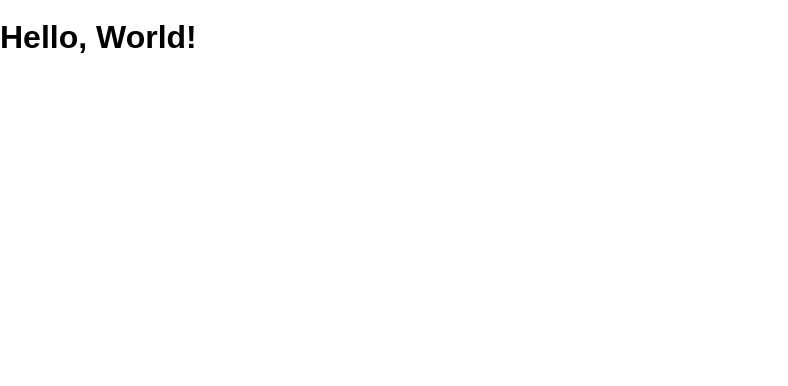
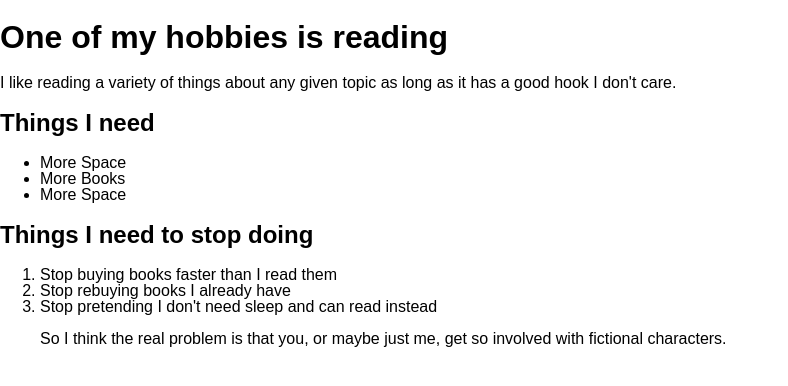
Before and after one commit to alsleaders/my--hobbies, a website: page public/index.html in a window 1280 px wide. Shown: the whole page, without its empty margins (0-788 px from the left). Drawn offline with Linux system fonts and the light colour scheme.

Commit message:
Homework 1 finished v1

```diff
--- a/public/index.html
+++ b/public/index.html
@@ -1,13 +1,33 @@
 <!DOCTYPE html>
 <html>
   <head lang="en">
-    <meta charset="UTF-8">
-    <meta name="viewport" content="width=device-width, initial-scale=1">
+    <meta charset="UTF-8" />
+    <meta name="viewport" content="width=device-width, initial-scale=1" />
     <title>My Hobbies</title>
-    <link rel="shortcut icon" href="/favicon.ico">
-    <link rel="stylesheet" href="/screen.css">
+    <link rel="shortcut icon" href="/favicon.ico" />
+    <link rel="stylesheet" href="/screen.css" />
   </head>
   <body>
-    <h1 class='hello-world'>Hello, World!</h1>
+    <h1 class="hello-world">One of my hobbies is reading</h1>
+    <p>
+      I like reading a variety of things about any given topic as long as it has
+      a good hook I don't care.
+    </p>
+    <h2>Things I need</h2>
+    <ul>
+      <li>More Space</li>
+      <li>More Books</li>
+      <li>More Space</li>
+    </ul>
+    <h2>Things I need to stop doing</h2>
+    <ol>
+      <li>Stop buying books faster than I read them</li>
+      <li>Stop rebuying books I already have</li>
+      <li>Stop pretending I don't need sleep and can read instead</li>
+      <p>
+        So I think the real problem is that you, or maybe just me, get so
+        involved with fictional characters.
+      </p>
+    </ol>
   </body>
 </html>
```
Also changed, not shown: package.json (+5 -3 lines), 1 other file.
